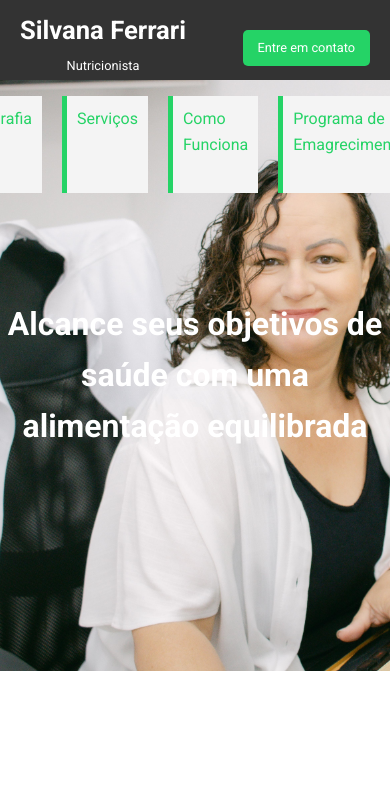
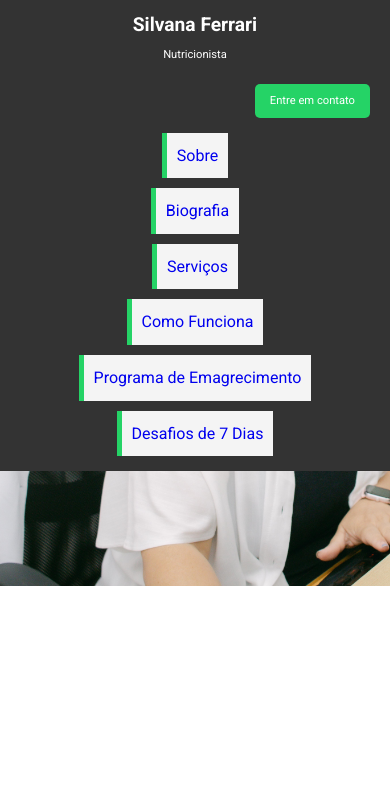
Before and after one commit to danielrsbernardo/nutri-silvana-ferrari, a plain HTML site: page index.html in a window 390 px wide. Shown: the top 790 px of the page. Drawn offline with Linux system fonts and the light colour scheme.

Commit message:
second version

```diff
--- a/css/style.css
+++ b/css/style.css
@@ -16,7 +16,6 @@ header {
   top: 0;
   width: 100%;
   z-index: 1000;
-  height: 80px;
   box-sizing: border-box;
 }
 
@@ -70,7 +69,7 @@ nav ul li {
 }
 
 nav ul li a {
-  color: #25D366;
+  color: 25D366;
   text-decoration: none;
   font-size: 1em;
   transition: color 0.3s ease;
@@ -117,19 +116,18 @@ nav ul li a:hover {
 .banner-content h2 {
   font-size: 2.5em;
   margin: 0;
+  padding: 20px;
+  background: rgba(0, 0, 0, 0.5);
 }
 
 main {
   padding: 20px;
   max-width: 1200px;
   margin: 0 auto;
-  scroll-padding-top: 80px;
 }
 
 section {
   margin: 40px 0;
-  padding-top: 80px;
-  scroll-margin-top: 80px;
 }
 
 section h2 {
@@ -163,13 +161,26 @@ footer {
 
 .section-content.active {
   display: block;
-  height: 100vh;
-  padding: 40px 20px;
+}
+
+@media (max-width: 1024px) {
+  .header-top {
+      flex-direction: column;
+      align-items: center;
+  }
+
+  nav ul {
+      flex-direction: column;
+  }
+
+  .whatsapp-button {
+      margin-top: 10px;
+  }
 }
 
 @media (max-width: 768px) {
   .header-info h1 {
-      font-size: 1.6em;
+      font-size: 1.4em;
   }
 
   .header-info p {
@@ -191,4 +202,35 @@ footer {
   .section-content.active {
       height: auto;
   }
+
+  nav ul {
+      flex-direction: column;
+      align-items: center;
+  }
+
+  nav ul li {
+      margin: 5px 0;
+  }
 }
+
+@media (max-width: 480px) {
+  .header-info h1 {
+      font-size: 1.2em;
+  }
+
+  .header-info p {
+      font-size: 0.7em;
+  }
+
+  .whatsapp-button {
+      font-size: 0.7em;
+  }
+
+  .banner-content h2 {
+      font-size: 1.8em;
+  }
+
+  .banner {
+      height: 60vh;
+  }
+}
```
